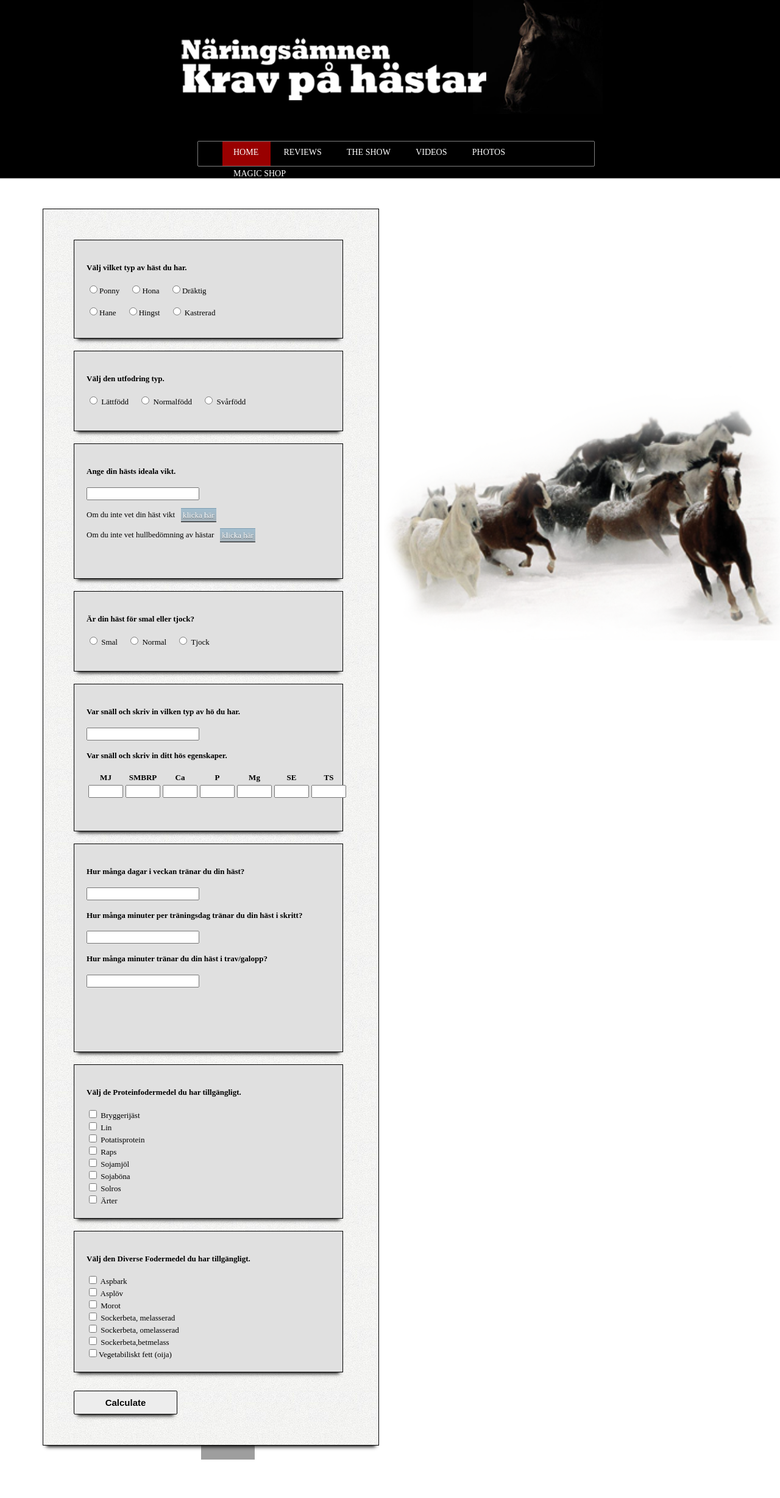
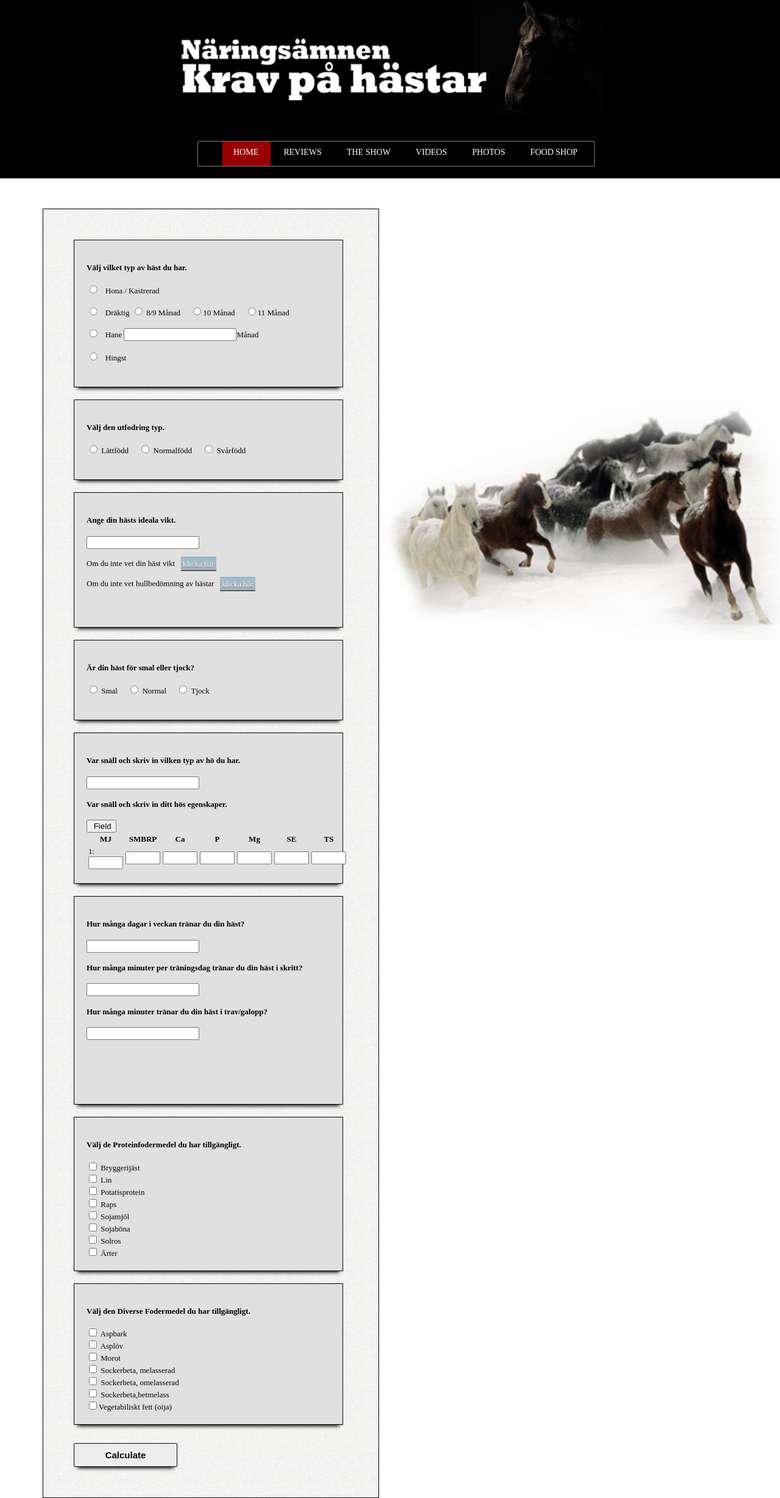
Before and after one commit to Code-Stallions/Feed-the-horse, a PHP site: page / in a window 1280 px wide. Shown: the part 110-2566 px from the top of that part at 61% size. Before the commit the page ends 2516 px from the top of that part, so only its background shows below. Run offline with PHP 8.4, Linux system fonts and the light colour scheme; lists and menus that the app fills with data are empty; the page is wider than the window, and the part outside it is not shown; grey boxes are pictures that could not be loaded.

Commit message:
New html pages and css and jquery
you can add NEW energy input field on chemical break down.

```diff
--- a/NRH/CSS/style1.css
+++ b/NRH/CSS/style1.css
@@ -70,7 +70,7 @@ body		{
 			background-color:#E0E0E0;
 			float: left;
 			width: 400px;
-            height: 120px;
+            height: 200px;
             padding: 20px;
             border-style:solid;
             border-width:1px;
@@ -148,7 +148,7 @@ body		{
 			background-color:#E0E0E0;
 			float: left;
 			width: 400px;
-            height: 200px;
+            height: auto;
             padding: 20px;
             border-style:solid;
             border-width:1px;
--- a/NRH/JavaScript/pony2.js
+++ b/NRH/JavaScript/pony2.js
@@ -1,8 +1,11 @@
 $(document).ready(function(){
+
+		$('.numbersOnly').keyup(function () {
+    		this.value = this.value.replace(/[^0-9\.]/g,'');
+			});
 
 			 $('#ResultBody').hide();
 					 $("#calcu").click(function(){
-
    						$('#ResultBody').fadeIn("10000");
 
    						var HorseType = $("input[name=horseType]:checked").val();
--- a/NRH/horseScale.html
+++ b/NRH/horseScale.html
@@ -21,9 +21,9 @@
             				<li><a rel="#fe4902" href="index.html">Home</a></li>
           					<li><a rel="#900" href="horseWeight.html">Reviews</a></li>
             				<li class="current_page_item_two"><a rel="#D40229" href="horseScale.html">The Show</a></li>
-            				<li><a rel="#98CEAA" href="result.html">Videos</a></li>
-           					<li><a rel="#1B9B93" href="#">Photos</a></li>
-            				<li><a rel="#8DC91E" href="#">Magic Shop</a></li>
+            				<li><a rel="#98CEAA" href="Videos.html">Videos</a></li>
+           					<li><a rel="#1B9B93" href="Photos.html">Photos</a></li>
+            				<li><a rel="#8DC91E" href="FoodShop.html">Food Shop</a></li>
        					 </ul>
        				 </div>
    				</div>
--- a/NRH/horseWeight.html
+++ b/NRH/horseWeight.html
@@ -20,9 +20,9 @@
             				<li><a rel="#fe4902" href="index.html">Home</a></li>
           					<li  class="current_page_item_two"><a rel="#900" href="horseWeight.html">Reviews</a></li>
             				<li><a rel="#D40229" href="horseScale.html">The Show</a></li>
-            				<li><a rel="#98CEAA" href="result.html">Videos</a></li>
-           					<li><a rel="#1B9B93" href="#">Photos</a></li>
-            				<li><a rel="#8DC91E" href="#">Magic Shop</a></li>
+            				<li><a rel="#98CEAA" href="Videos.html">Videos</a></li>
+           					<li><a rel="#1B9B93" href="Photos.html">Photos</a></li>
+            				<li><a rel="#8DC91E" href="FoodShop.html">Food Shop</a></li>
        					 </ul>
        				 </div>
    				</div>
--- a/NRH/index.html
+++ b/NRH/index.html
@@ -21,9 +21,9 @@
             				<li class="current_page_item_two"><a rel="#fe4902" href="index.html">Home</a></li>
           					<li><a rel="#900" href="horseWeight.html">Reviews</a></li>
             				<li><a rel="#D40229" href="horseScale.html">The Show</a></li>
-            				<li><a rel="#98CEAA" href="result.html">Videos</a></li>
-           					<li><a rel="#1B9B93" href="#">Photos</a></li>
-            				<li><a rel="#8DC91E" href="#">Magic Shop</a></li>
+            				<li><a rel="#98CEAA" href="Videos.html">Videos</a></li>
+           					<li><a rel="#1B9B93" href="Photos.html">Photos</a></li>
+            				<li><a rel="#8DC91E" href="FoodShop.html">Food Shop</a></li>
        					 </ul>
        				 </div>
    				</div>
@@ -34,23 +34,28 @@
 
  					  				<div class="horseSelect" id="horseSelect" >	<!--This is div holds different type of horses -->
  						    			<h4>Välj vilket typ av häst du har.</h4>
- 						    			<input type="radio" id="pony"      name="horseType" value="Pony"/>Ponny &nbsp;&nbsp;&nbsp;
- 						    			<input type="radio" id="female"    name="horseType" value="Female"/>Hona &nbsp;&nbsp;&nbsp;
- 						    			<input type="radio" id="pregnant"  name="horseType" value="Pregnant"/>Dräktig <br/>	<br/>
- 						    			<input type="radio" id="male"      name="horseType" value="Male"/>Hane &nbsp;&nbsp;&nbsp;
- 						    			<input type="radio" id="stallion"  name="horseType" value="Stallion"/>Hingst &nbsp;&nbsp;&nbsp;
- 						    			<input type="radio" id="gelding"   name="horseType" value="Gelding"/> Kastrerad
+
+ 						    			<input type="radio" id="female" name="horseType" value="Female / Kastrerad "/>&nbsp;&nbsp;&nbsp;Hona / Kastrerad  						    												<br/><br/>
+ 						    			<input type="radio" id="Draktig:" name="horseType" value="Dräktig"/>&nbsp;&nbsp;&nbsp;Dräktig
+ 						    				<input type="radio" id="EightMonths" name="Months" value="EightMonths"/> 8/9 Månad &nbsp;&nbsp;&nbsp;
+ 						    				<input type="radio" id="TenMonths" 	 name="Months" value="TenMonths"/>10 Månad &nbsp;&nbsp;&nbsp;
+ 						    				<input type="radio" id="ElevenMonths" name="Months" value="ElevenMonths"/>11 Månad
+											<br/><br/>
+ 						    			<input type="radio" id="Young" name="horseType" value="Young"/>&nbsp;&nbsp;&nbsp;Hane
+ 						    			<input type="text" id="YoungMonths" name="YoungMonths" value="" class="numbersOnly"/>Månad
+ 						    				<br/><br/>
+ 						    			<input type="radio" id="stallion"  name="horseType" value="Stallion"/>&nbsp;&nbsp;&nbsp;Hingst
 
  						    		</div>
 
- 						    		<div class="horsetype" id="horsetype" >										<!--This is div holds different type of horses -->
+ 						    		<div class="horsetype" id="horsetype" >			<!--This is div holds different type of horses -->
  						    			<h4>Välj den utfodring typ.</h4>
  						    			<input type="radio" id="latt"   name="horse" value="Lite"/>    Lättfödd &nbsp;&nbsp;&nbsp;
  						    			<input type="radio" id="normal" name="horse" value="Normal"/>  Normalfödd &nbsp;&nbsp;&nbsp;
  						    			<input type="radio" id="svart"  name="horse" value="Hard"/>    Svårfödd
  						    		</div>
 
- 						    		<div class="weighttype">        											<!--This is div holds different type of weights -->
+ 						    		<div class="weighttype">        				<!--This is div holds different type of weights -->
  						    			<h4>Ange din hästs ideala vikt.</h4>
  						    			<input type="text" name="weight" id="weight2" class="numbersOnly" value=""/><br/><br/><!--This is input is for accurate weight -->
 
@@ -72,10 +77,13 @@
 
  						    		<div class="hayType">
  						    			<h4>Var snäll och skriv in vilken typ av hö du har.</h4>
- 						    			<input type="text" name="hayInput" id="hayInput" class="hayInput" value=""/><br/>
+ 						    			<input type="text" name="hayInput" id="hayInput" value="" class="hayInput"/><br/>
 
  						    			<h4>Var snäll och skriv in ditt hös egenskaper.</h4>
- 						    			<table border="0">
+ 						    			<input type="button" id="AddTextField" name="AddTextField" value=" Field"/>
+
+ 						    			<table border="0" id="EnergyTable">
+ 						    				<tbody>
  						    					<tr>
  						    						<th>MJ</th>
  						    						<th>SMBRP</th>
@@ -85,15 +93,66 @@
  						    						<th>SE</th>
  						    						<th>TS</th>
  						    					</tr>
- 						    					<tr>
- 						    						<th><input type="text" name="energy" maxlength="8" size="4" id="MJ1"  value=""/></th>
- 						    						<th><input type="text" name="energy" maxlength="8" size="4" id="SMBRP2" value=""/></th>
- 						    						<th><input type="text" name="energy" maxlength="8" size="4" id="Ca3" value=""/></th>
- 						    						<th><input type="text" name="energy" maxlength="8" size="4" id="Phos4" value=""/></th>
- 						    						<th><input type="text" name="energy" maxlength="8" size="4" id="MG5" value=""/></th>
- 						    						<th><input type="text" name="energy" maxlength="8" size="4" id="SE6" value=""/></th>
- 						    						<th><input type="text" name="energy" maxlength="8" size="4" id="TS7" value=""/></th>
+
+
+ 						    					<tr id="Row1">
+ 						    						<td>1:<input type="text" name="energy" maxlength="8" size="4" id="MJ1"  value="" class="numbersOnly"/></td>
+ 						    						<td><input type="text" name="energy" maxlength="8" size="4" id="SMBRP1" value="" class="numbersOnly"/></td>
+ 						    						<td><input type="text" name="energy" maxlength="8" size="4" id="Ca1" value="" class="numbersOnly"/></td>
+ 						    						<td><input type="text" name="energy" maxlength="8" size="4" id="Phos1" value="" class="numbersOnly"/></td>
+ 						    						<td><input type="text" name="energy" maxlength="8" size="4" id="MG1" value="" class="numbersOnly"/></td>
+ 						    						<td><input type="text" name="energy" maxlength="8" size="4" id="SE1" value=""  class="numbersOnly"/></td>
+ 						    						<td><input type="text" name="energy" maxlength="8" size="4" id="TS1" value="" class="numbersOnly"/></td>
  						    					</tr>
+ 						    				</tbody>
+
+ 						    				<tbody>
+ 						    					<tr id="Row2">
+ 						    						<td>2:<input type="text" name="energy" maxlength="8" size="4" id="MJ2"  value="" class="numbersOnly"/></td>
+ 						    						<td><input type="text" name="energy" maxlength="8" size="4" id="SMBRP2" value="" class="numbersOnly"/></td>
+ 						    						<td><input type="text" name="energy" maxlength="8" size="4" id="Ca2" value="" class="numbersOnly"/></td>
+ 						    						<td><input type="text" name="energy" maxlength="8" size="4" id="Phos2" value="" class="numbersOnly"/></td>
+ 						    						<td><input type="text" name="energy" maxlength="8" size="4" id="MG2" value="" class="numbersOnly"/></td>
+ 						    						<td><input type="text" name="energy" maxlength="8" size="4" id="SE2" value="" class="numbersOnly"/></td>
+ 						    						<td><input type="text" name="energy" maxlength="8" size="4" id="TS2" value="" class="numbersOnly"/></td>
+ 						    					</tr>
+ 						    			</tbody>
+
+ 						    				<tbody>
+ 						    					<tr id="Row3">
+ 						    						<td>3:<input type="text" name="energy" maxlength="8" size="4" id="MJ3"  value="" class="numbersOnly"/></td>
+ 						    						<td><input type="text" name="energy" maxlength="8" size="4" id="SMBRP3" value="" class="numbersOnly"/></td>
+ 						    						<td><input type="text" name="energy" maxlength="8" size="4" id="Ca3" value="" class="numbersOnly"/></td>
+ 						    						<td><input type="text" name="energy" maxlength="8" size="4" id="Phos3" value="" class="numbersOnly"/></td>
+ 						    						<td><input type="text" name="energy" maxlength="8" size="4" id="MG3" value="" class="numbersOnly"/></td>
+ 						    						<td><input type="text" name="energy" maxlength="8" size="4" id="SE3" value="" class="numbersOnly"/></td>
+ 						    						<td><input type="text" name="energy" maxlength="8" size="4" id="TS3" value="" class="numbersOnly"/></td>
+ 						    					</tr>
+ 						    			</tbody>
+ 						    			<tbody>
+ 						    					<tr id="Row4">
+ 						    						<td>4:<input type="text" name="energy" maxlength="8" size="4" id="MJ4"  value="" class="numbersOnly"/></td>
+ 						    						<td><input type="text" name="energy" maxlength="8" size="4" id="SMBRP4" value="" class="numbersOnly"/></td>
+ 						    						<td><input type="text" name="energy" maxlength="8" size="4" id="Ca4" value="" class="numbersOnly"/></td>
+ 						    						<td><input type="text" name="energy" maxlength="8" size="4" id="Phos4" value="" class="numbersOnly"/></td>
+ 						    						<td><input type="text" name="energy" maxlength="8" size="4" id="MG4" value="" class="numbersOnly"/></td>
+ 						    						<td><input type="text" name="energy" maxlength="8" size="4" id="SE4" value="" class="numbersOnly"/></td>
+ 						    						<td><input type="text" name="energy" maxlength="8" size="4" id="TS4" value="" class="numbersOnly"/></td>
+ 						    					</tr>
+ 						    			</tbody>
+ 						    			<tbody>
+ 						    					<tr id="Row5">
+ 						    						<td>5:<input type="text" name="energy" maxlength="8" size="4" id="MJ5"  value="" class="numbersOnly"/></td>
+ 						    						<td><input type="text" name="energy" maxlength="8" size="4" id="SMBRP5" value="" class="numbersOnly"/></td>
+ 						    						<td><input type="text" name="energy" maxlength="8" size="4" id="Ca5" value="" class="numbersOnly"/></td>
+ 						    						<td><input type="text" name="energy" maxlength="8" size="4" id="Phos5" value="" class="numbersOnly"/></td>
+ 						    						<td><input type="text" name="energy" maxlength="8" size="4" id="MG5" value="" class="numbersOnly"/></td>
+ 						    						<td><input type="text" name="energy" maxlength="8" size="4" id="SE5" value="" class="numbersOnly"/></td>
+ 						    						<td><input type="text" name="energy" maxlength="8" size="4" id="TS5" value="" class="numbersOnly"/></td>
+ 						    					</tr>
+ 						    			</tbody>
+
+
  						    			</table>
  						    		</div>
 
@@ -127,8 +186,8 @@
  						       			<input type="checkbox" class="checkbox" id="Asplov"         name="food" value=" Asplov "/>  Asplöv<br/>
  						    			<input type="checkbox" class="checkbox" id="Morot"          name="food" value=" Morot "/> 	 Morot<br/>
  						       			<input type="checkbox" class="checkbox" id="Sockerbeta"     name="food" value=" Sockerbeta "/> Sockerbeta, melasserad<br/>
- 						    			<input type="checkbox" class="checkbox" id="SockerbetaOmelasserad"name="food" value=" Sockerbeta,omelasserad "/> Sockerbeta, omelasserad<br/>
- 						    			<input type="checkbox" class="checkbox" id="SockerbetaBetmelass" name="food" value=" Sockerbeta,betmelass "/> Sockerbeta,betmelass <br/>
+ 						    			<input type="checkbox" class="checkbox" id="SockerbetaOme"name="food" value=" Sockerbeta,omelasserad "/> Sockerbeta, omelasserad<br/>
+ 						    			<input type="checkbox" class="checkbox" id="SockerbetaBet" name="food" value=" Sockerbeta,betmelass "/> Sockerbeta,betmelass <br/>
  						    			<input type="checkbox" class="checkbox" id="Vegetabilisk"         name="food" value=" Vegetabilisk "/>Vegetabiliskt fett (oija)<br/>
  						 	 		</div>
 
@@ -143,25 +202,42 @@
     							</a>
  							</p>
 
-		</div><!--This is END of content body div it holds the page width and height to flote left-->
+			</div><!--This is END of content body div it holds the page width and height to flote left-->
 
+			<div id="ResultBody">
+			<div id="ResultHead"></div>
+			<div id="ResultText"></div>
+			<div id="ResultText2"></div>
+			<div id="ResultText3"></div>
+			<div id="ResultText4"></div>
+			</div>
 
 				<script type="text/javascript" src="JavaScript/jquery.js"></script>
 				<script type="text/javascript" id="display" src="JavaScript/pony2.js"></script>
 				<script type="text/javascript" id="display2">
 
-						jQuery('.numbersOnly').keyup(function () {
-    						  this.value = this.value.replace(/[^0-9\.]/g,'');
-							  });
-				</script>
 
-	<div id="ResultBody">
-	<div id="ResultHead"></div>
-	<div id="ResultText"></div>
-	<div id="ResultText2"></div>
-	<div id="ResultText3"></div>
-	<div id="ResultText4"></div>
-	</div>
+										 $(document).ready(function () {
+									    		$("#AddTextField").live("click", function(){
+  									    		$('#Row2').show()
+  									    		.stop();
+  									    		$("#AddTextField").live("click", function(){
+  									    		$('#Row3').show()
+  									    		.stop();
+  									    		$("#AddTextField").live("click", function(){
+  									    		$('#Row4').show()
+  									    		.stop();
+  									    		$("#AddTextField").live("click", function(){
+  									    		$('#Row5').show()
+  									    		.stop();
+  									    		});
+  									    	});
+  									    });
+									});
+								});
+
+	</script>
+
 
 	</body>
 
```
Also changed, not shown: other parts of NRH/CSS/style1.css (+16 -0 lines), NRH/FoodShop.html (added, +27 -0 lines), NRH/Photos.html (added, +28 -0 lines), NRH/Videos.html (renamed from NRH/result.html, +4 -3 lines).
